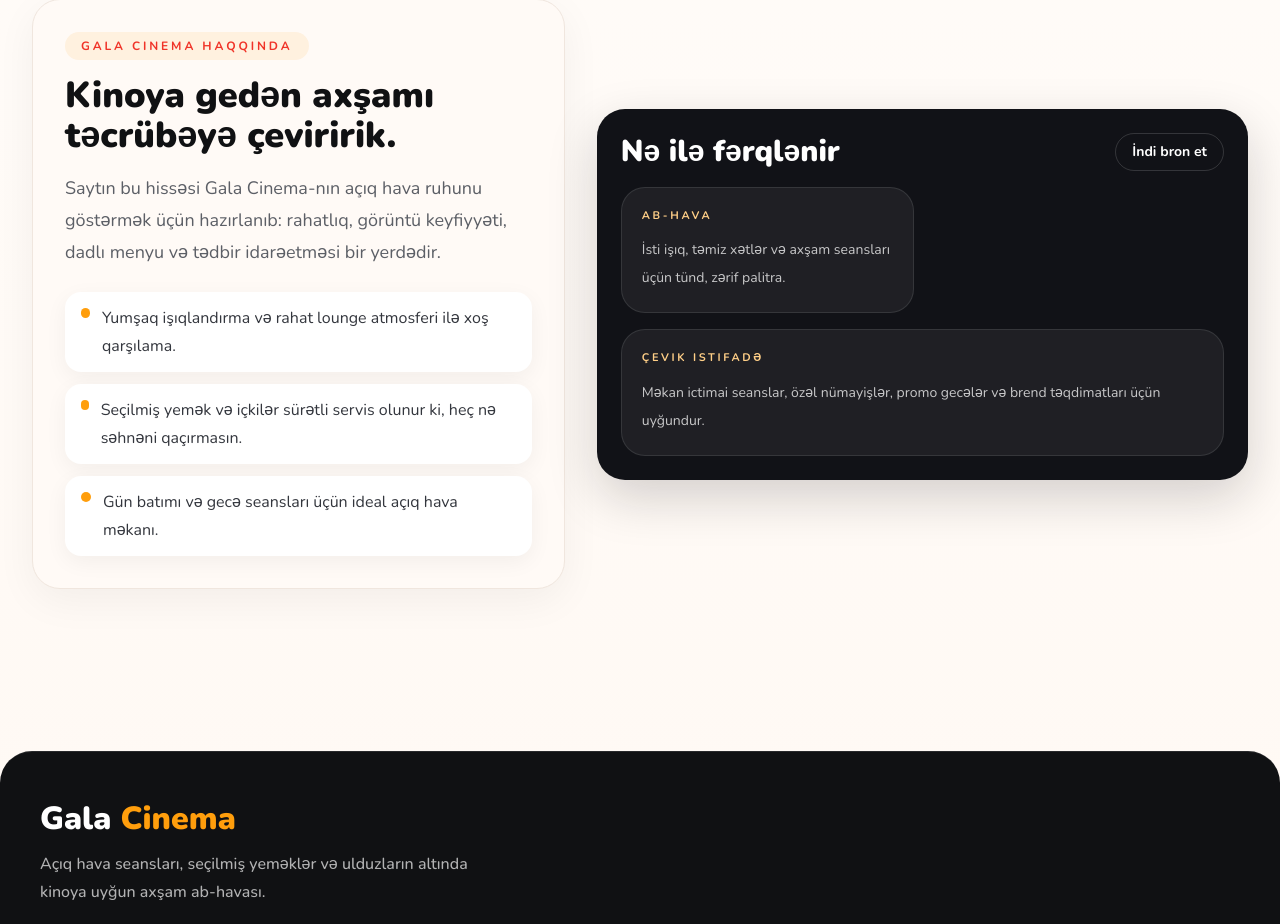
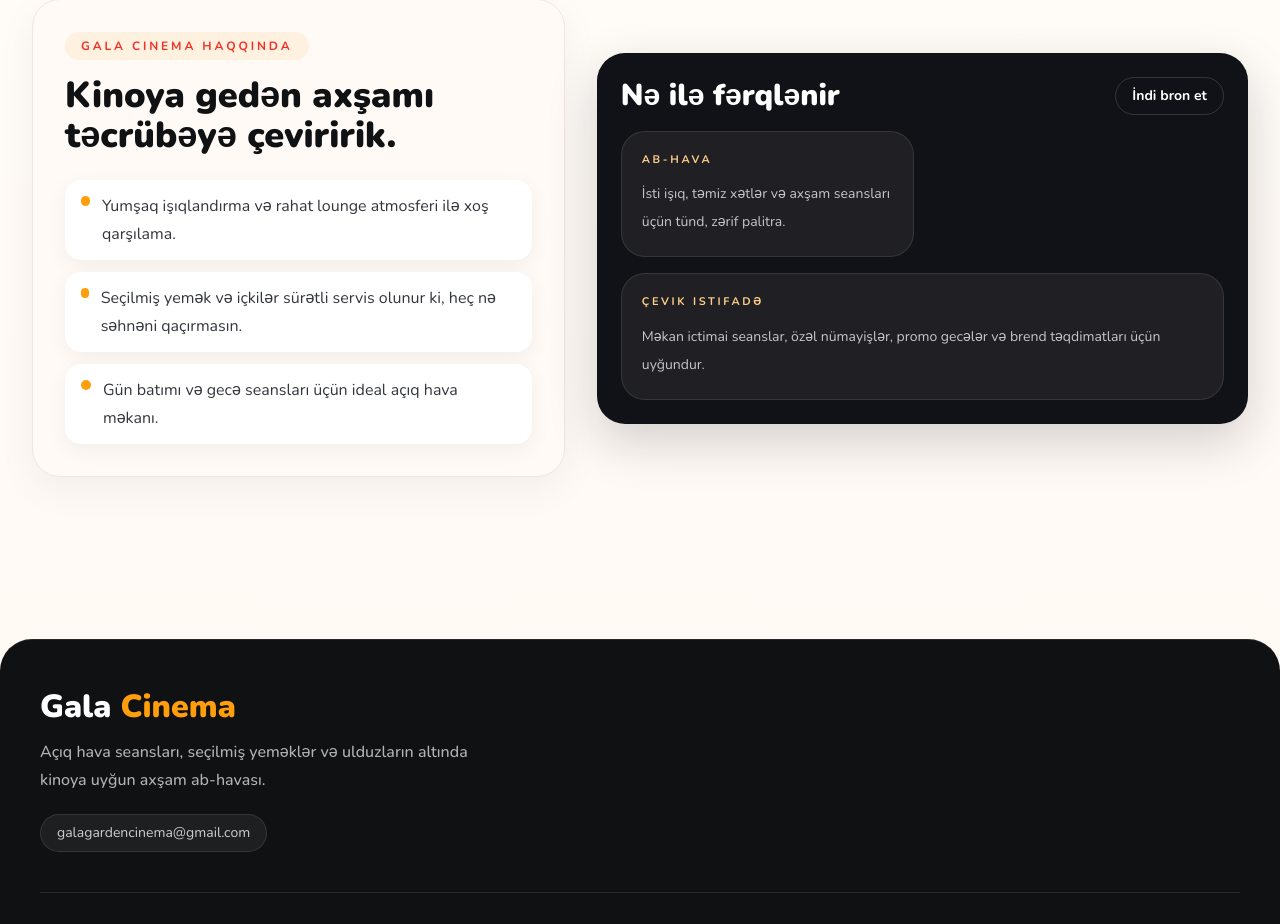
Before and after one commit to fatalieff/gala-garden-cinema, a React (Vite) app: page / in a window 1280 px wide. Shown: the part 1265-2189 px from the top of the page. Built offline with nearby package versions, Linux system fonts and the light colour scheme.

Commit message:
hero-section-change

```diff
--- a/src/Pages/Home.jsx
+++ b/src/Pages/Home.jsx
@@ -141,9 +141,6 @@
           <h2 className="mt-4 text-3xl sm:text-4xl font-black text-[#101113]">
             Kinoya gedən axşamı təcrübəyə çeviririk.
           </h2>
-          <p className="mt-4 text-base sm:text-lg leading-8 text-[#5C5F66]">
-            Saytın bu hissəsi Gala Cinema-nın açıq hava ruhunu göstərmək üçün hazırlanıb: rahatlıq, görüntü keyfiyyəti, dadlı menyu və tədbir idarəetməsi bir yerdədir.
-          </p>
           <div className="mt-6 space-y-3">
             {storyPoints.map((point) => (
               <div key={point} className="flex gap-3 rounded-2xl bg-white px-4 py-3 shadow-[0_6px_22px_rgba(15,15,20,0.05)]">
```
